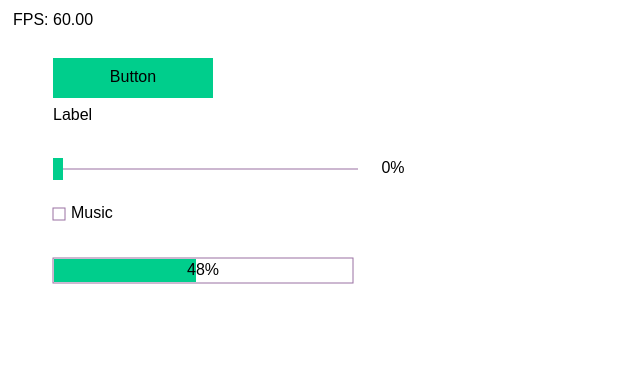
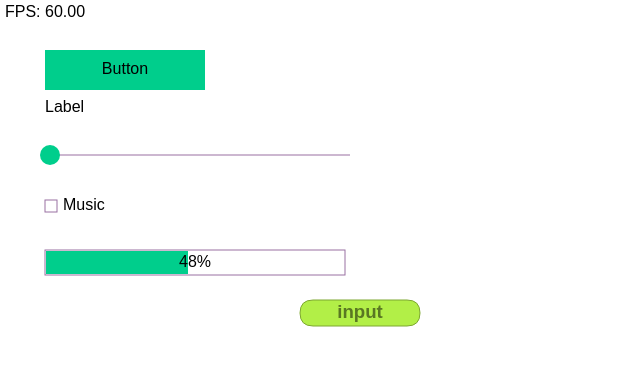
Before and after one commit to Dimanos/dimanos.github.io, a plain HTML site: page index.html in a window 1280 px wide. Shown: the whole page, without its empty margins (0-640 px from the left). Drawn offline with Linux system fonts and the light colour scheme.

Commit message:
Slight improvements

```diff
--- a/block.js
+++ b/block.js
@@ -1,12 +1,14 @@
 class Block{
     constructor(){
-        this._position    = {x: 0.0, y: 0.0};
-        this._size        = {x: 0.0, y: 0.0};
+        this._position    = new Vec2();
+        this._size        = new Vec2();
+        this._font        = new Font();
+        this._fillColor   = new RGB();
+        this._strokeColor = new RGB();
+        this._font.style  = "bold";
+        this._font.size   = 14;
         this._text        = "";
         this._radius      = 0.0;
-        this._fillColor   = new RGB();
-        this._strokeColor = new RGB();
-        this._textColor   = new RGB();
     }
 
     set position(value){
@@ -34,25 +36,38 @@ class Block{
         return this._text;
     }
 
+    get font(){
+		return this._font;
+	}
+
+	set font(value){
+		this._font = value;
+	}
+
     set color(value){
         let hsvStroke     = value.toHSV();
         let hsvText       = value.toHSV();
         hsvStroke.v      *= 0.7;
         hsvText.v        *= 0.5;
-        this._fillColor   = value.toHexString();
-        this._strokeColor = hsvStroke.toRGB().toHexString();
-        this._textColor   = hsvText.toRGB().toHexString();
+        this._fillColor   = value.toString();
+        this._strokeColor = hsvStroke.toRGB().toString();
+        this._font.color  = hsvText.toRGB().toString();
     }
 
-    draw(ctx){
-        ctx.fillStyle = this._fillColor;
-        ctx.strokeStyle = this._strokeColor;
-        ctx.roundRect(this._position.x, this._position.y, this._size.x, this._size.y, {r1: this._radius, r2: this._radius, r3: this._radius, r4: this._radius}).fill();
-        ctx.roundRect(this._position.x, this._position.y, this._size.x, this._size.y, {r1: this._radius, r2: this._radius, r3: this._radius, r4: this._radius}).stroke();
-        ctx.fillStyle = this._textColor;
-        ctx.textAlign = "center";
-        ctx.textBaseline = "middle";
-        ctx.font = "bold 14pt Arial";
-        ctx.fillText(this._text, this._position.x + this._size.x / 2.0, this._position.y + this._size.y / 2.0);
+    update(canvas){
+
+    }
+
+    draw(canvas){
+        let cornerRadius = {r1: this._radius, r2: this._radius, r3: this._radius, r4: this._radius};
+
+        canvas.fillStyle = this._fillColor;
+        canvas.fillRoundRect(this._position.x, this._position.y, this._size.x, this._size.y, cornerRadius);
+
+        canvas.strokeStyle = this._strokeColor;
+        canvas.strokeRoundRect(this._position.x, this._position.y, this._size.x, this._size.y, cornerRadius);
+
+        this._font.setFont(canvas);
+        canvas.fillText(this._text, this._position.x + this._size.x / 2.0, this._position.y + this._size.y / 2.0);
     }
 }
--- a/colorUtils.js
+++ b/colorUtils.js
@@ -54,8 +54,8 @@ class RGB{
         return new HSV(h, s, v);
     }
 
-    toHexString(){
-        return "#" + this._r.toString(16) + this._g.toString(16) + this._b.toString(16);
+    toString(){
+        return "rgb(" + this._r.toString() + ", " + this._g.toString() + ", " + this._b.toString() + ")";
     }
 }
 
--- /dev/null
+++ b/css/style.css
@@ -0,0 +1,9 @@
+@font-face {
+    font-family: "gameFont";
+    src: url("/fonts/gameFont.ttf") format("ttf");
+}
+
+body {
+    margin: 0px;
+    padding: 0px;
+}
--- a/drawUtils.js
+++ b/drawUtils.js
@@ -1,14 +1,41 @@
 //Рисование прямоугольника с закругленными углами
-CanvasRenderingContext2D.prototype.roundRect = function(x, y, width, height, radius = {r1: 0, r2: 0, r3: 0, r4: 0}){
+CanvasRenderingContext2D.prototype.roundRect = function(x = 0, y = 0, width = 0, height = 0, cornerRadius = {r1: 0, r2: 0, r3: 0, r4: 0}){
     this.beginPath();
-    this.moveTo(x, y + radius.r1);
-    this.quadraticCurveTo(x, y, x + radius.r1, y);
-    this.lineTo(x + width - radius.r2, y);
-    this.quadraticCurveTo(x + width, y, x + width, y + radius.r2);
-    this.lineTo(x + width, y + height - radius.r3);
-    this.quadraticCurveTo(x + width, y + height, x + width - radius.r3, y + height);
-    this.lineTo(x + radius.r4, y + height);
-    this.quadraticCurveTo(x, y + height, x, y + height - radius.r4);
-    this.lineTo(x, y + radius.r1);
+    this.moveTo(x, y + cornerRadius.r1);
+    this.quadraticCurveTo(x, y, x + cornerRadius.r1, y);
+    this.lineTo(x + width - cornerRadius.r2, y);
+    this.quadraticCurveTo(x + width, y, x + width, y + cornerRadius.r2);
+    this.lineTo(x + width, y + height - cornerRadius.r3);
+    this.quadraticCurveTo(x + width, y + height, x + width - cornerRadius.r3, y + height);
+    this.lineTo(x + cornerRadius.r4, y + height);
+    this.quadraticCurveTo(x, y + height, x, y + height - cornerRadius.r4);
+    this.lineTo(x, y + cornerRadius.r1);
 	return this;
 };
+
+//Рисование  круга
+CanvasRenderingContext2D.prototype.circle = function(x = 0, y = 0, radius = 0){
+    this.beginPath();
+    this.arc(x, y, radius, 0, 2 * Math.PI);
+    return this;
+};
+
+//Рисование заполненного прямоугольника с закругленными углами
+CanvasRenderingContext2D.prototype.fillRoundRect = function(x, y, width, height, cornerRadius){
+	this.roundRect(x, y, width, height, cornerRadius).fill();
+};
+
+//Рисование контурного прямоугольника с закругленными углами
+CanvasRenderingContext2D.prototype.strokeRoundRect = function(x, y, width, height, cornerRadius){
+    this.roundRect(x, y, width, height, cornerRadius).stroke();
+};
+
+//Рисование заполненного круга
+CanvasRenderingContext2D.prototype.fillCircle = function(x, y, radius){
+    this.circle(x, y, radius).fill();
+};
+
+//Рисование контурного круга
+CanvasRenderingContext2D.prototype.strokeCircle = function(x, y, radius){
+    this.circle(x, y, radius).stroke();
+};
--- a/font.js
+++ b/font.js
@@ -5,7 +5,7 @@ class Font{
 		this._fontFamily = "Arial";
 		this._verticalAligment = "middle";
 		this._horizontalAligment = "center";
-		this._color = "#000000";
+		this._color = new RGB();
 		this._style = "normal";
 	}
 
@@ -70,7 +70,7 @@ class Font{
 	}
 
 	setFont(canvas){
-		canvas.fillStyle = this._color;
+		canvas.fillStyle = this._color.toString();
 		canvas.textBaseline = this._verticalAligment;
 		canvas.textAlign = this._horizontalAligment;
 		canvas.font = this.toCanvasFont();
--- a/index.html
+++ b/index.html
@@ -4,6 +4,7 @@
 		<title>Game</title>
 		<meta http-equiv="Content-Type" content="text/html; charset=utf-8"/>
 		<meta name="viewport" content="width=device-width, initial-scale=1.0, user-scalable=no"/>
+		<link rel="stylesheet" type="text/css" href="css/style.css">
 	</head>
 	<body>
 		<canvas height="720" width="1280" id="canvas"></canvas>
--- a/main.js
+++ b/main.js
@@ -119,16 +119,21 @@ class GameEngine{
 let engine = new GameEngine(canvas);
 let button = new Button("Button", new Vec2(160, 40), new Vec2(45, 50));
 let label = new Label("Label", new Vec2(160, 40), new Vec2(45, 100));
-let slider = new Slider(new Vec2(300, 1), new Vec2(10, 22), new Vec2(45, 150));
-slider.text = "%";
+let slider = new Slider(new Vec2(300, 1), 10, new Vec2(45, 150));
 let checkBox = new CheckBox("Music", new Vec2(12, 12), new Vec2(45, 200));
 let pBar = new ProgressBar(new Vec2(300, 25), new Vec2(45, 250));
+let block = new Block();
+block.position = new Vec2(300, 300);
+block.size = new Vec2(120, 26);
+block.color = new RGB(178, 239, 71);
+block.text = "input";
 
 button.eventClick = function(){
     label.text = "Label";
 };
 
 slider.eventScroll = function(value){
+	label.text = value + "%";
 };
 
 checkBox.eventChecked = function(value){
@@ -153,6 +158,7 @@ engine.gameObjects.push(label);
 engine.gameObjects.push(slider);
 engine.gameObjects.push(checkBox);
 engine.gameObjects.push(pBar);
+engine.gameObjects.push(block);
 engine.run();
 
 /*//Контекст рисования
--- a/object.js
+++ b/object.js
@@ -1,5 +1,5 @@
 class Object{
-	constructor(size = new Vec2(0, 0), position = new Vec2(0, 0)){
+	constructor(size = new Vec2(), position = new Vec2()){
 		this._size = size;
 		this._position = position;
 	}
--- a/ui.js
+++ b/ui.js
@@ -1,5 +1,5 @@
 class UIObject extends Object{
-	constructor(size = new Vec2(0, 0), position = new Vec2(0, 0)){
+	constructor(size = new Vec2(), position = new Vec2()){
 		super(position, size);
 		this._hovered = false;
 		this._clicked = false;
@@ -29,7 +29,7 @@ class UIObject extends Object{
 }
 
 class Button extends UIObject{
-	constructor(text = "button", size = new Vec2(0, 0), position = new Vec2(0, 0)){
+	constructor(text = "button", size = new Vec2(), position = new Vec2()){
 		super(position, size);
 		this._handler = function(){};
 		this._text = text;
@@ -93,7 +93,7 @@ class Button extends UIObject{
 }
 
 class Label extends UIObject{
-	constructor(text = "label", size = new Vec2(0, 0), position = new Vec2(0, 0)){
+	constructor(text = "label", size = new Vec2(), position = new Vec2()){
 		super(position, size);
 		this._text = text;
 		this._font.horizontalAligment = "left";
@@ -119,16 +119,15 @@ class Label extends UIObject{
 }
 
 class Slider extends UIObject{
-	constructor(trackSize = new Vec2(0, 0), sliderSize = new Vec2(0, 0), position = new Vec2(0, 0), min = 0, max = 100, value = 0){
-		let maxW = Math.max(trackSize.x, sliderSize.x);
-		let maxH = Math.max(trackSize.y, sliderSize.y);
+	constructor(trackSize = new Vec2(200, 1), sliderSize = 10, position = new Vec2(), min = 0, max = 100, value = 0){
+		let maxW = Math.max(trackSize.x, sliderSize);
+		let maxH = Math.max(trackSize.y, sliderSize);
 		let posY = position.y + (maxH - trackSize.y) / 2;
-		super(position, new Vec2(maxW + sliderSize.x, maxH));
-		this._trackPosition = new Vec2(position.x + sliderSize.x / 2, posY);
-		this._sliderPosition = new Vec2(position.x, position.y);
+		super(position, new Vec2(maxW + sliderSize, maxH));
+		this._trackPosition = new Vec2(position.x + sliderSize / 2, posY);
+		this._sliderPosition = new Vec2(position.x, position.y + sliderSize / 2);
 		this._trackSize = trackSize;
 		this._sliderSize = sliderSize;
-		this._text = "";
 		this._min = min;
 		this._max = max;
 		this._value = value;
@@ -151,14 +150,6 @@ class Slider extends UIObject{
 		return this._value;
 	}
 
-	get text(){
-		return this._text;
-	}
-
-	set text(value){
-		this._text = value;
-	}
-
 	update(canvas){
 		this._updateStats(canvas);
 
@@ -178,8 +169,8 @@ class Slider extends UIObject{
 
 	draw(canvas){
 		let range = this._max - this._min;
-		let percent = (this._value - this._min) / range;
-		this._sliderPosition.x = this._trackPosition.x + (this._trackSize.x * percent) - this._sliderSize.x / 2;
+		let percent = this._value / range;
+		this._sliderPosition.x = this._position.x + (this._trackSize.x * percent) + this._sliderSize / 2;
 
 		canvas.fillStyle = this._trackColor;
 		canvas.fillRect(this._trackPosition.x, this._trackPosition.y, this._trackSize.x, this._trackSize.y);
@@ -188,15 +179,12 @@ class Slider extends UIObject{
 		canvas.fillRect(this._trackPosition.x, this._trackPosition.y, this._sliderPosition.x - this._trackPosition.x, this._trackSize.y);
 
 		canvas.fillStyle = (this._hovered === true || this._pressed === true)? this._sliderHoveredColor : this._sliderFillColor;
-		canvas.fillRect(this._sliderPosition.x, this._sliderPosition.y, this._sliderSize.x, this._sliderSize.y);
-
-		this._font.setFont(canvas);
-		canvas.fillText(this._value.toString() + this._text, this._position.x + this._size.x + 30, this._trackPosition.y);
+		canvas.fillCircle(this._sliderPosition.x, this._sliderPosition.y, this._sliderSize);
 	}
 }
 
 class CheckBox extends UIObject{
-	constructor(text = "checkBox", size = new Vec2(0, 0), position = new Vec2(0, 0)){
+	constructor(text = "checkBox", size = new Vec2(), position = new Vec2()){
 		super(position, size);
 		this._text = text;
 		this._font.horizontalAligment = "left";
@@ -256,7 +244,7 @@ class CheckBox extends UIObject{
 }
 
 class ProgressBar extends UIObject{
-	constructor(size = new Vec2(0, 0), position = new Vec2(0, 0), min = 0, max = 100){
+	constructor(size = new Vec2(), position = new Vec2(), min = 0, max = 100){
 		super(position, size);
 		this._fillColor = "#FFFFFF";
 		this._borderColor = "#9970A2";
--- a/vec2.js
+++ b/vec2.js
@@ -1,5 +1,5 @@
 class Vec2{
-	constructor(x = 0.0, y = 0.0){
+	constructor(x = 0, y = 0){
 		this._x = x;
 		this._y = y;
 	}
```
Also changed, not shown: fonts/gameFont.ttf (added).
